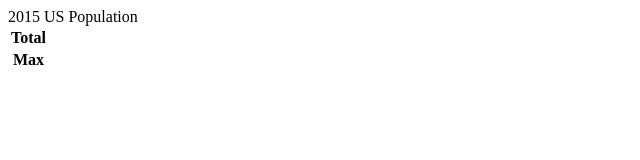
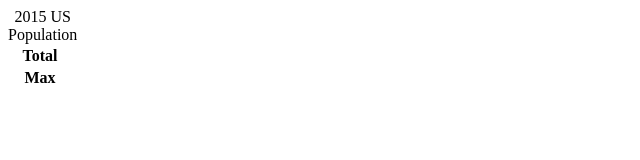
Before and after one commit to p-herbert/US-Population, a website: page index.html in a window 1280 px wide. Shown: the whole page, without its empty margins (0-640 px from the left). Drawn offline with nearby package versions, Linux system fonts and the light colour scheme; no server answers.

Commit message:
(refactor) Add caption

```diff
--- a/index.html
+++ b/index.html
@@ -10,8 +10,9 @@
 </head>
 <body>
     <script src="app.js"></script>
-    2015 US Population
+
     <table>
+        <caption>2015 US Population</caption>
       <tr>
         <th>Total</th>
         <td><script>document.write( total )</script></td>
```
